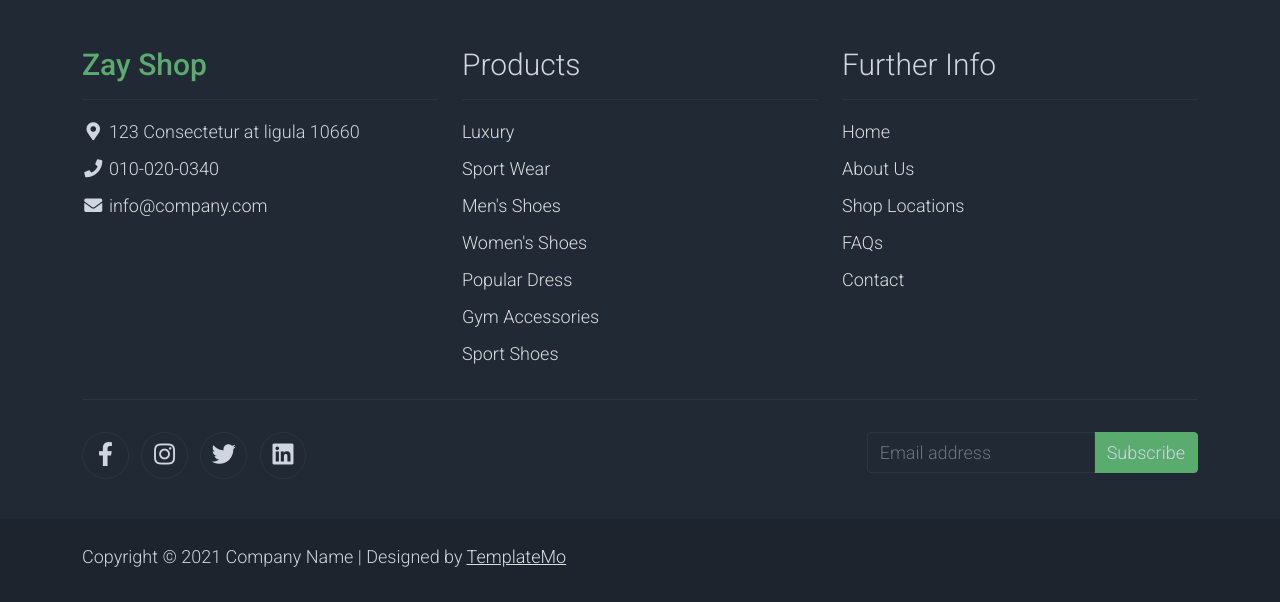
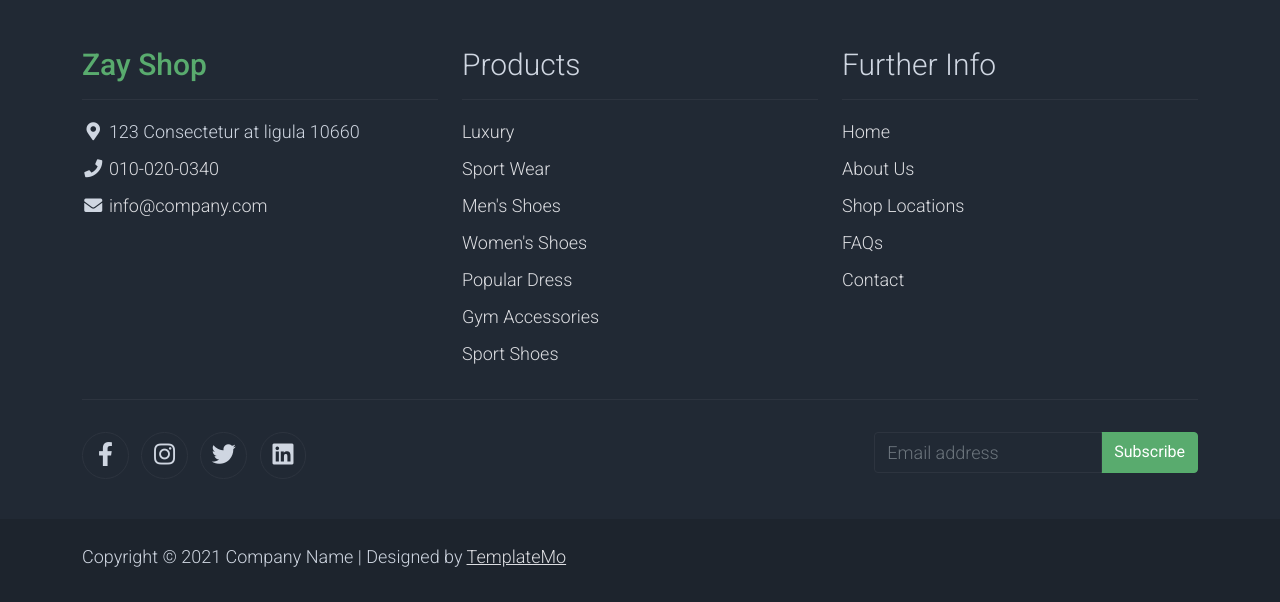
Before and after one commit to Allam9573/ecommerce, a Flask app: page / in a window 1280 px wide. Shown: the part 2231-2833 px from the top of the page. Run offline with Flask 3, Linux system fonts and the light colour scheme; some libraries are stand-ins or nearby versions.

Commit message:
form email text white

```diff
--- a/app/modules/shop/products.py
+++ b/app/modules/shop/products.py
@@ -19,7 +19,7 @@ def register_product():
     return render_template('products/register_product.html')
 
 
-@bp.route('/shop')
+@bp.route('/products')
 def list_products():
     conexion = get_connection()
     cursor = conexion.cursor(buffered=True)
--- a/app/templates/index.html
+++ b/app/templates/index.html
@@ -15,7 +15,7 @@
 
     <!-- Load fonts style after rendering the layout styles -->
     <link rel="stylesheet" href="https://fonts.googleapis.com/css2?family=Roboto:wght@100;200;300;400;500;700;900&display=swap">
-    <link rel="stylesheet" href="assets/css/fontawesome.min.css">
+    <link rel="stylesheet" href="{{url_for('static', filename='css/fontawesome.min.css')}}">
 <!--
 
 TemplateMo 559 Zay Shop
@@ -345,8 +345,8 @@ https://templatemo.com/tm-559-zay-shop
                 <div class="col-auto">
                     <label class="sr-only" for="subscribeEmail">Email address</label>
                     <div class="input-group mb-2">
-                        <input type="text" class="form-control bg-dark border-light" id="subscribeEmail" placeholder="Email address">
-                        <div class="input-group-text btn-success text-light">Subscribe</div>
+                        <input type="text" class="form-control bg-dark text-white border-light" id="subscribeEmail" placeholder="Email address">
+                        <button class="input-group-text btn-success text-white">Subscribe</button>
                     </div>
                 </div>
             </div>
```
